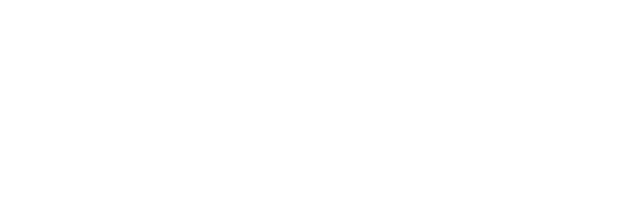
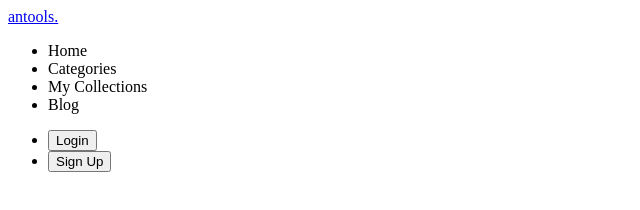
Before and after one commit to kognitiive/helloit-projects, a plain HTML site: page index.html in a window 1280 px wide. Shown: the whole page, without its empty margins (0-640 px from the left). Drawn offline with Linux system fonts and the light colour scheme.

Commit message:
add header

```diff
--- a/index.html
+++ b/index.html
@@ -7,6 +7,23 @@
     <title>Document</title>
 </head>
 <body>
+    <header>
+        <a href="./index.html">antools.</a>
+        <nav>
+            <ul>
+                <li>Home</li>
+                <li>Categories</li>
+                <li>My Collections</li>
+                <li>Blog</li>
+            </ul>
+        </nav>
+
+    <ul>
+        <li> <button type="button">Login</button></li>
+        <li> <button type="button">Sign Up</button></li>
+    </ul>
+
+    </header>
 
 </body>
 </html>
```
